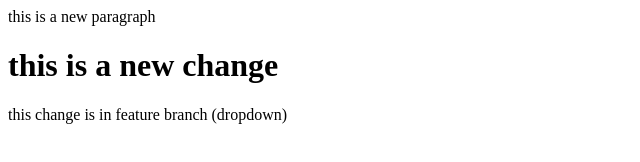
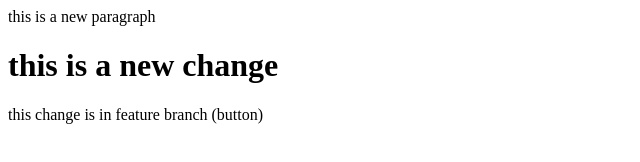
Before and after one commit to rupinder-29/LocalToRemote, a plain HTML site: page index.html in a window 1280 px wide. Shown: the full height of the page, 0-640 px from the left. Drawn offline with Linux system fonts and the light colour scheme.

Commit message:
add button

```diff
--- a/index.html
+++ b/index.html
@@ -2,5 +2,5 @@
 <h1> this is a new change</h1>
 
 <p>
-    this change is in feature branch (dropdown)
+    this change is in feature branch (button)
 </p>
```
